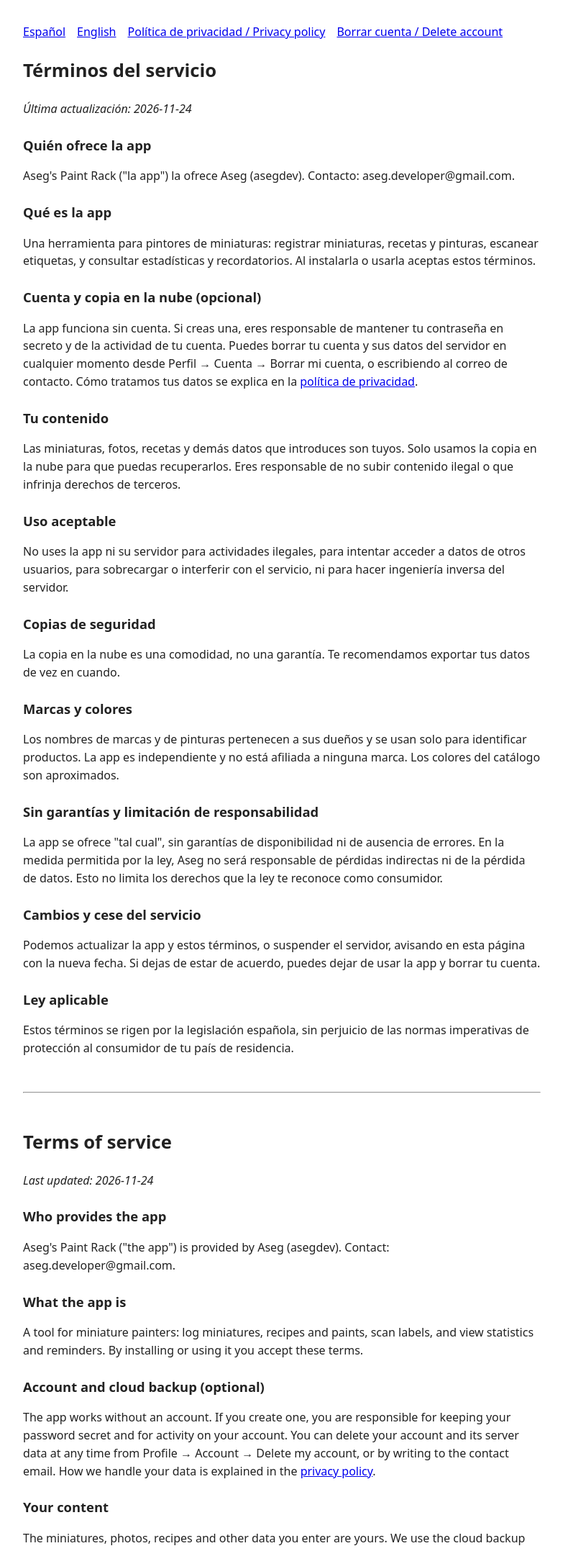
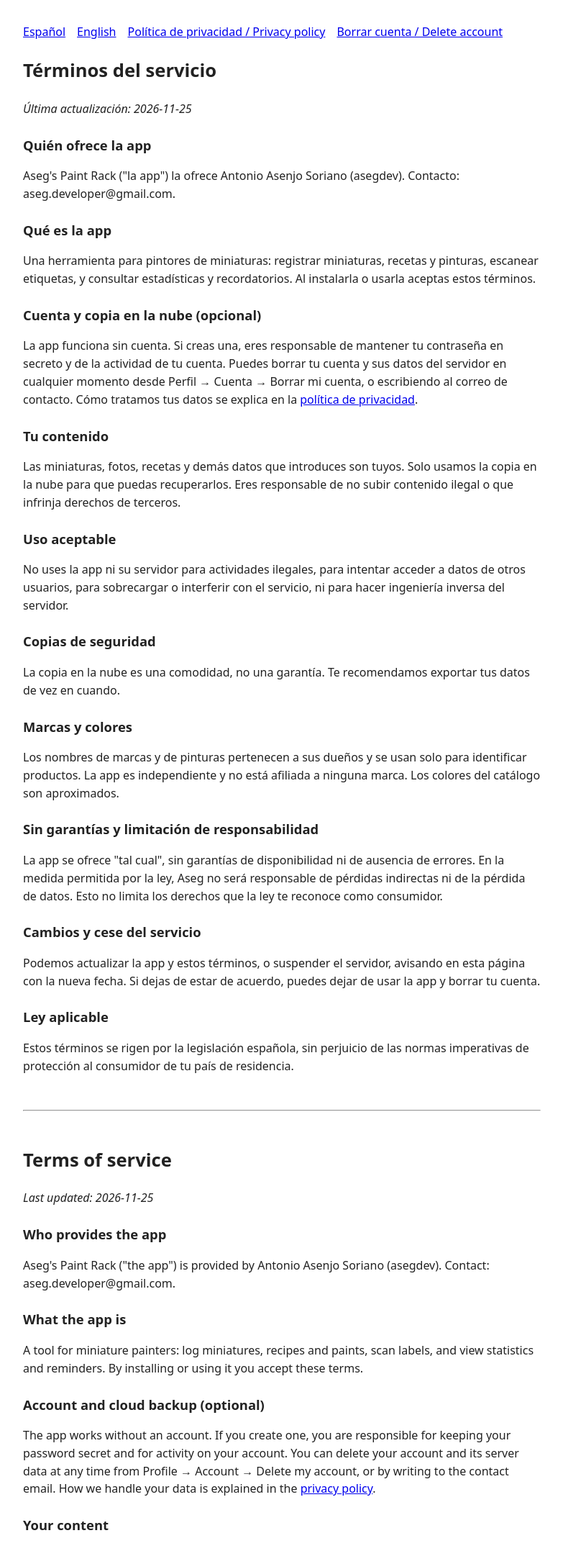
Before and after one commit to Aseg/asegs-paint-rack-privacy, a plain HTML site: page terms.html in a window 1280 px wide. Shown: the top 2155 px of the page at 72% size, without its empty margins (248-1031 px from the left). Drawn offline with Linux system fonts and the light colour scheme.

Commit message:
Name the data controller in the policy and the terms
Co-Authored-By: Claude Sonnet 5.5 <noreply@anthropic.com>

```diff
--- a/terms.html
+++ b/terms.html
@@ -1,7 +1,7 @@
 <!doctype html><html lang="es"><head><meta charset="utf-8"><meta name="viewport" content="width=device-width,initial-scale=1"><title>Aseg's Paint Rack - Términos del servicio / Terms of service</title><style>body{font-family:system-ui,sans-serif;max-width:720px;margin:2rem auto;padding:0 1rem;line-height:1.55;color:#222}h1{font-size:1.6rem}h2{font-size:1.15rem;margin-top:1.5rem}.small{font-size:.85rem;color:#555}nav a{margin-right:1rem}hr{margin:3rem 0}</style></head><body>
 <nav><a href="#es">Español</a><a href="#en">English</a><a href="./">Política de privacidad / Privacy policy</a><a href="delete-account.html">Borrar cuenta / Delete account</a></nav>
-<section lang="es" id="es"><h1>Términos del servicio</h1><p><em>Última actualización: 2026-11-24</em></p>
-<h2>Quién ofrece la app</h2><p>Aseg's Paint Rack ("la app") la ofrece Aseg (asegdev). Contacto: aseg.developer@gmail.com.</p>
+<section lang="es" id="es"><h1>Términos del servicio</h1><p><em>Última actualización: 2026-11-25</em></p>
+<h2>Quién ofrece la app</h2><p>Aseg's Paint Rack ("la app") la ofrece Antonio Asenjo Soriano (asegdev). Contacto: aseg.developer@gmail.com.</p>
 <h2>Qué es la app</h2><p>Una herramienta para pintores de miniaturas: registrar miniaturas, recetas y pinturas, escanear etiquetas, y consultar estadísticas y recordatorios. Al instalarla o usarla aceptas estos términos.</p>
 <h2>Cuenta y copia en la nube (opcional)</h2><p>La app funciona sin cuenta. Si creas una, eres responsable de mantener tu contraseña en secreto y de la actividad de tu cuenta. Puedes borrar tu cuenta y sus datos del servidor en cualquier momento desde Perfil → Cuenta → Borrar mi cuenta, o escribiendo al correo de contacto. Cómo tratamos tus datos se explica en la <a href="./">política de privacidad</a>.</p>
 <h2>Tu contenido</h2><p>Las miniaturas, fotos, recetas y demás datos que introduces son tuyos. Solo usamos la copia en la nube para que puedas recuperarlos. Eres responsable de no subir contenido ilegal o que infrinja derechos de terceros.</p>
@@ -12,8 +12,8 @@
 <h2>Cambios y cese del servicio</h2><p>Podemos actualizar la app y estos términos, o suspender el servidor, avisando en esta página con la nueva fecha. Si dejas de estar de acuerdo, puedes dejar de usar la app y borrar tu cuenta.</p>
 <h2>Ley aplicable</h2><p>Estos términos se rigen por la legislación española, sin perjuicio de las normas imperativas de protección al consumidor de tu país de residencia.</p></section>
 <hr>
-<section lang="en" id="en"><h1>Terms of service</h1><p><em>Last updated: 2026-11-24</em></p>
-<h2>Who provides the app</h2><p>Aseg's Paint Rack ("the app") is provided by Aseg (asegdev). Contact: aseg.developer@gmail.com.</p>
+<section lang="en" id="en"><h1>Terms of service</h1><p><em>Last updated: 2026-11-25</em></p>
+<h2>Who provides the app</h2><p>Aseg's Paint Rack ("the app") is provided by Antonio Asenjo Soriano (asegdev). Contact: aseg.developer@gmail.com.</p>
 <h2>What the app is</h2><p>A tool for miniature painters: log miniatures, recipes and paints, scan labels, and view statistics and reminders. By installing or using it you accept these terms.</p>
 <h2>Account and cloud backup (optional)</h2><p>The app works without an account. If you create one, you are responsible for keeping your password secret and for activity on your account. You can delete your account and its server data at any time from Profile → Account → Delete my account, or by writing to the contact email. How we handle your data is explained in the <a href="./">privacy policy</a>.</p>
 <h2>Your content</h2><p>The miniatures, photos, recipes and other data you enter are yours. We use the cloud backup only so you can restore it. You are responsible for not uploading unlawful content or content that infringes third-party rights.</p>
```
Also changed, not shown: index.html (+1 -1 lines).
